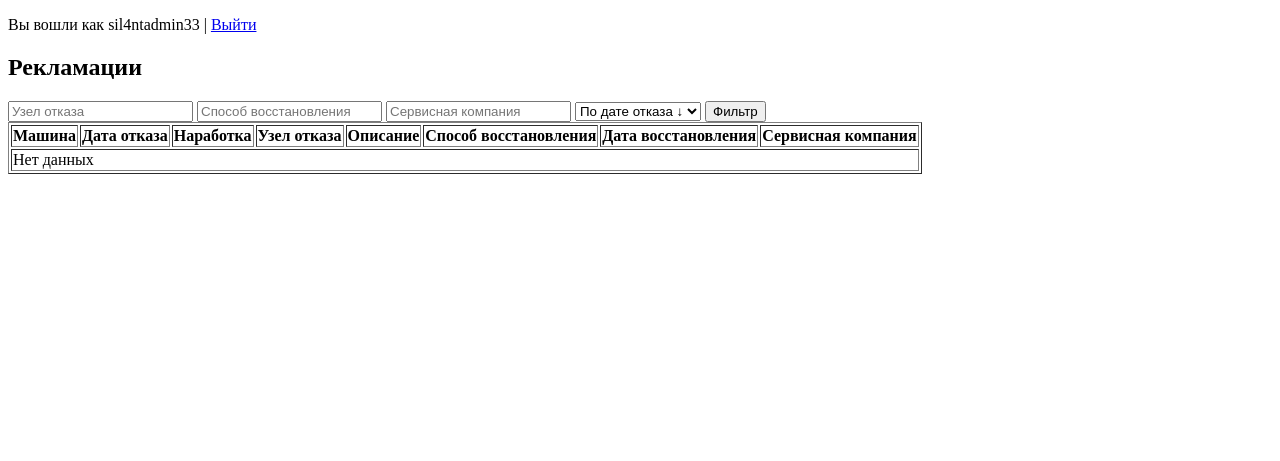
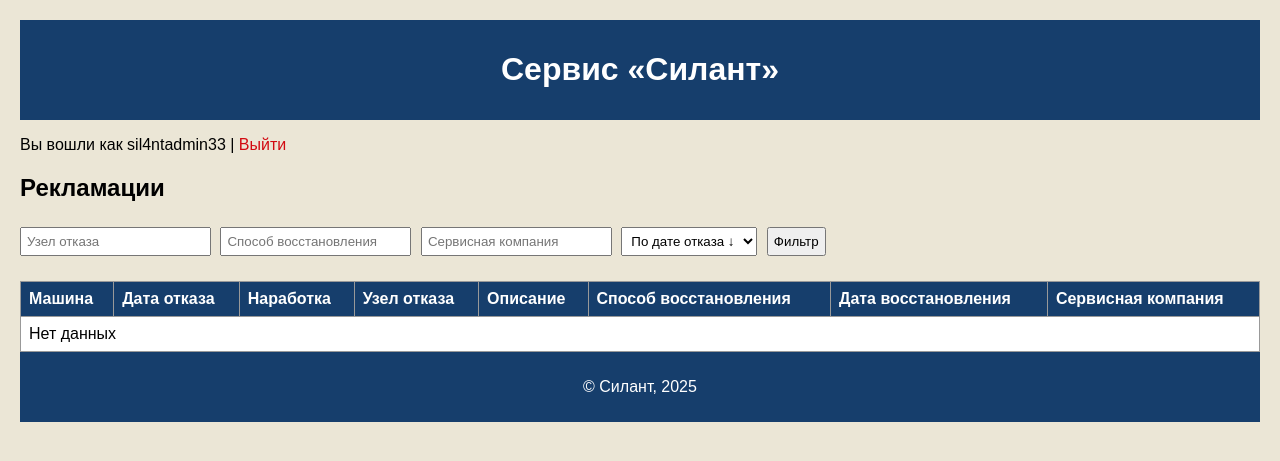
Before and after one commit to fpereverzev/DIPLOM_silant_project, a Django app: page /claims/ in a window 1280 px wide. Shown: the top 461 px of the page. Run offline with Django 5.2, Linux system fonts and the light colour scheme; a user stored in the database is signed in; data that the repository does not hold is empty.

Commit message:
Update base.html

```diff
--- a/silant_service/core/templates/base.html
+++ b/silant_service/core/templates/base.html
@@ -2,16 +2,116 @@
 <html lang="ru">
 <head>
     <meta charset="UTF-8">
+    <meta name="viewport" content="width=device-width, initial-scale=1">
     <title>Силант</title>
+    <style>
+        body {
+            font-family: "PT Astra Sans", sans-serif;
+            background-color: #EBE6D6;
+            margin: 0;
+            padding: 20px;
+        }
+        header, footer {
+            background-color: #163E6C;
+            color: white;
+            padding: 10px;
+            text-align: center;
+        }
+        a { color: #D20A11; text-decoration: none; }
+        a:hover { text-decoration: underline; }
+        table {
+            width: 100%;
+            border-collapse: collapse;
+            margin-top: 20px;
+            background: white;
+        }
+        th, td {
+            border: 1px solid #999;
+            padding: 8px;
+            text-align: left;
+        }
+        th {
+            background-color: #163E6C;
+            color: white;
+            cursor: pointer;
+        }
+        tr:hover {
+            background-color: #f5f5f5;
+        }
+        form input, form select, form button {
+            margin: 5px 5px 5px 0;
+            padding: 5px;
+        }
+        @media screen and (max-width: 768px) {
+            table, thead, tbody, th, td, tr {
+                display: block;
+            }
+            thead tr {
+                display: none;
+            }
+            td {
+                position: relative;
+                padding-left: 50%;
+                border: 1px solid #ddd;
+            }
+            td::before {
+                position: absolute;
+                top: 6px;
+                left: 6px;
+                width: 45%;
+                font-weight: bold;
+                white-space: nowrap;
+            }
+        }
+    </style>
+    <script>
+        function sortTable(n) {
+          const table = document.getElementById("data-table");
+          let switching = true, dir = "asc", switchcount = 0;
+
+          while (switching) {
+            switching = false;
+            const rows = table.rows;
+            for (let i = 1; i < rows.length - 1; i++) {
+              let shouldSwitch = false;
+              const x = rows[i].getElementsByTagName("TD")[n];
+              const y = rows[i + 1].getElementsByTagName("TD")[n];
+              if ((dir === "asc" && x.innerHTML.toLowerCase() > y.innerHTML.toLowerCase()) ||
+                  (dir === "desc" && x.innerHTML.toLowerCase() < y.innerHTML.toLowerCase())) {
+                shouldSwitch = true;
+                break;
+              }
+            }
+            if (shouldSwitch) {
+              rows[i].parentNode.insertBefore(rows[i + 1], rows[i]);
+              switching = true;
+              switchcount++;
+            } else if (switchcount === 0 && dir === "asc") {
+              dir = "desc";
+              switching = true;
+            }
+          }
+        }
+    </script>
 </head>
 <body>
+<header>
+    <h1>Сервис «Силант»</h1>
+</header>
+
 {% if user.is_authenticated %}
   <p>Вы вошли как {{ user.username }} | <a href="{% url 'admin:logout' %}">Выйти</a></p>
 {% else %}
   <p><a href="{% url 'admin:login' %}">Войти</a></p>
 {% endif %}
 
+<main>
 {% block content %}
 {% endblock %}
+</main>
+
+<footer>
+    <p>&copy; Силант, 2025</p>
+</footer>
 </body>
 </html>
```
Lines whose indentation alone changed are shown as unchanged.
